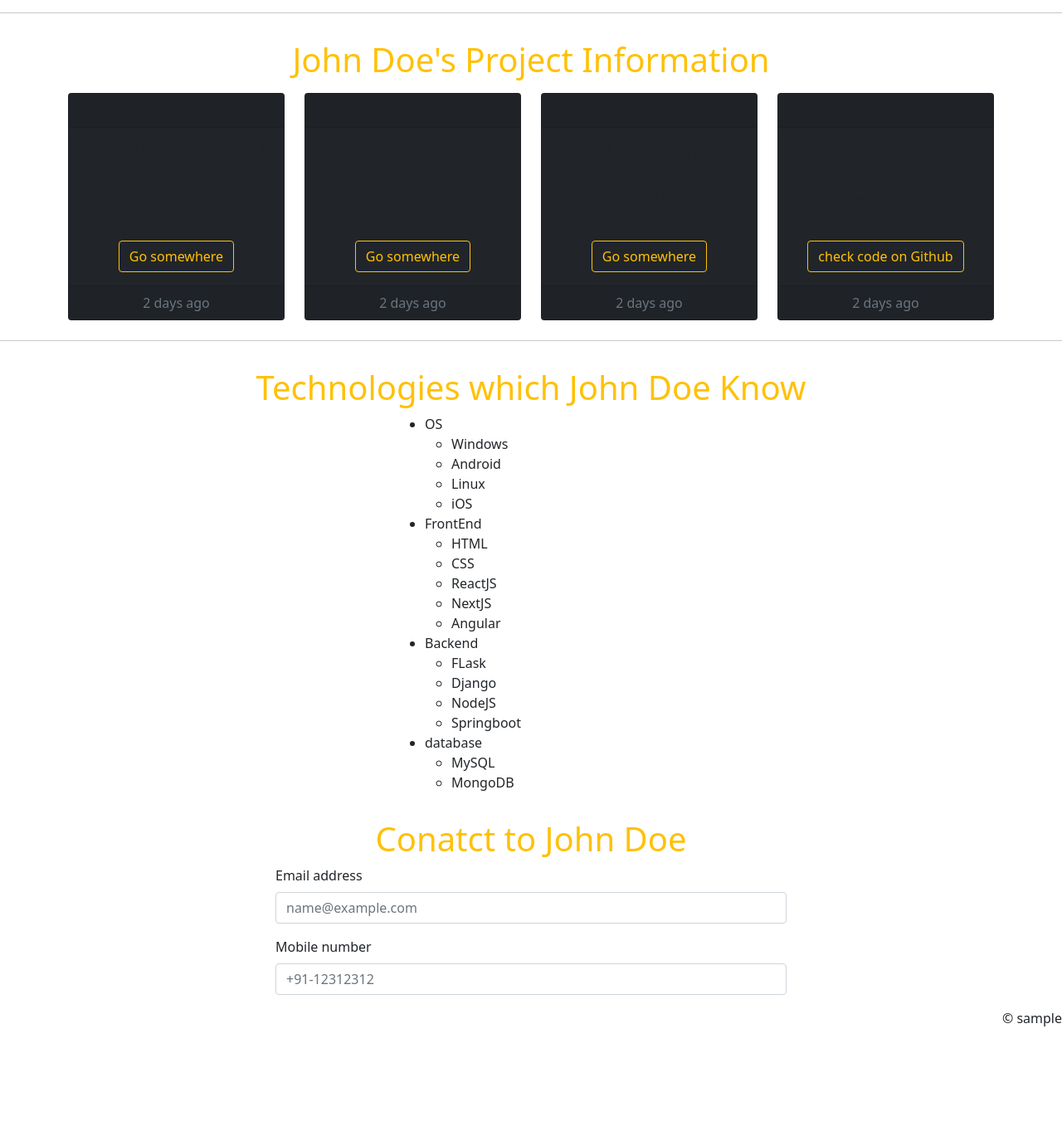
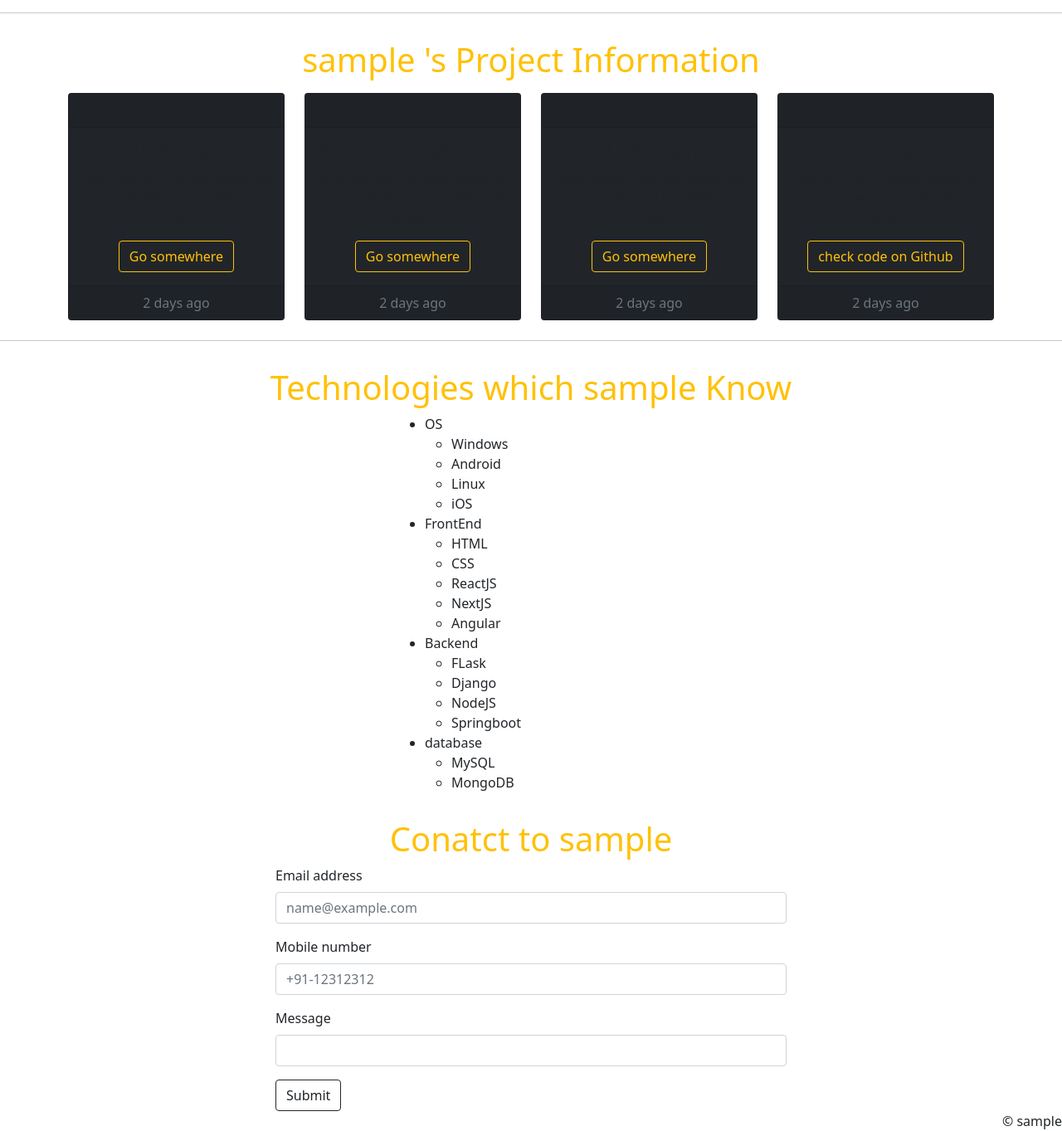
Before and after one commit to AnitaPK/B62, a Flask app: template flask/portfolio_flask/templates/index.html in a window 1280 px wide. Shown: the part 954-2317 px from the top of the page at 83% size. Before the commit the page ends 2191 px from the top, so only its background shows below. Run offline with Flask 3, Linux system fonts and the light colour scheme; the template is opened without the code that fills it: most values are stand-ins (such as "Sample title", 1, 10 or a date in 2020).

Commit message:
started project

```diff
--- /dev/null
+++ b/ToDoManagement/backend/app.py
@@ -0,0 +1,37 @@
+import pymysql.cursors
+from flask import Flask, render_template,request, redirect
+import pymysql
+
+app = Flask(__name__)
+
+def get_connection():
+    return pymysql.connect(
+        host='localhost',
+        user='root',
+        password='root',
+        db='todos_62',
+        cursorclass=pymysql.cursors.DictCursor
+    )
+
+@app.route('/')
+def index():
+    connection = get_connection()
+    cursor = connection.cursor()
+    cursor.execute("select * from tasks;")
+    todos = cursor.fetchall()
+    connection.close()
+    return render_template('taskPage.html', todos=todos)
+
+@app.route('/addTask', methods=['POST'])
+def addNewTask():
+    taskName = request.form.get('taskName')
+    connection = get_connection()
+    cursor = connection.cursor()
+    cursor.execute("insert into tasks (task_name) values (%s);", (taskName,))
+    connection.commit()
+    connection.close()
+
+    return redirect('/')
+
+if __name__ == '__main__':
+    app.run(debug=True)
--- a/flask/portfolio_flask/app.py
+++ b/flask/portfolio_flask/app.py
@@ -1,4 +1,4 @@
-from flask import Flask, render_template
+from flask import Flask, render_template, request
 
 app = Flask(__name__)
 
@@ -6,7 +6,13 @@ app = Flask(__name__)
 def home():
     return render_template('index.html', userName='Rosie', email='rosie@gmail.com', mobNumber='3453455556')
 
-
+@app.route('/submit', methods=['POST'])
+def submit():
+    email_id = request.form.get('EmailID')
+    mobNumber = request.form.get('MobileNUMBER')
+    message = request.form.get('messageCONTENT')
+    print(email_id)
+    return render_template('submitForm.html', userName='Rosie', email_id=email_id,mobNumber=mobNumber,message=message)
 
 if __name__ == '__main__':
     app.run(debug=True)
--- a/flask/portfolio_flask/templates/index.html
+++ b/flask/portfolio_flask/templates/index.html
@@ -20,7 +20,9 @@
 
     <nav class="navbar navbar-expand-lg navbar-dark bg-dark sticky-top">
         <div class="container-fluid">
-    <button class="navbar-toggler" type="button" data-bs-toggle="collapse" data-bs-target="#navbarSupportedContent" aria-controls="navbarSupportedContent" aria-expanded="false" aria-label="Toggle navigation">
+            <button class="navbar-toggler" type="button" data-bs-toggle="collapse"
+                data-bs-target="#navbarSupportedContent" aria-controls="navbarSupportedContent" aria-expanded="false"
+                aria-label="Toggle navigation">
                 <span class="navbar-toggler-icon"></span>
             </button>
             <div class="collapse navbar-collapse" id="navbarSupportedContent">
@@ -32,9 +34,7 @@
                         <a class="nav-link" href="#perInfo">Personal Info</a>
                     </li>
                     <li class="nav-item dropdown">
-          <a class="nav-link dropdown-toggle" href="#projectInfo"
-
-          >
+                        <a class="nav-link dropdown-toggle" href="#projectInfo">
                             Project Info
                         </a>
                         <!-- <ul class="dropdown-menu" aria-labelledby="navbarDropdown">
@@ -45,7 +45,7 @@
           </ul> -->
                     </li>
                     <li class="nav-item">
-          <a class="nav-link" href="#conatctForm" tabindex="-1" >contact me</a>
+                        <a class="nav-link" href="#conatctForm" tabindex="-1">contact me</a>
                     </li>
                 </ul>
 
@@ -71,7 +71,7 @@
 
     <hr>
     <section id="perInfo">
-        <h1 class="text-warning text-center pt-3">John Doe's Personal Information</h1>
+        <h1 class="text-warning text-center pt-3"><span>{{ userName }} </span>'s Personal Information</h1>
 
         <div class="container mt-2">
             <div class="row">
@@ -99,7 +99,7 @@
     </section>
     <hr>
     <section id="projectInfo">
-        <h1 class="text-warning text-center pt-3">John Doe's Project Information</h1>
+        <h1 class="text-warning text-center pt-3"><span>{{ userName }} </span>'s Project Information</h1>
         <div class="container mt-3">
             <div class="row">
                 <div class="col-12 col-md-6 col-lg-3 mb-2">
@@ -172,7 +172,7 @@
     </section>
     <hr>
     <section id="teckknow">
-        <h1 class="text-warning text-center pt-3">Technologies which John Doe Know</h1>
+        <h1 class="text-warning text-center pt-3">Technologies which <span>{{ userName }} </span> Know</h1>
         <div class="conatiner w-25 mx-auto">
             <ul>
                 <li>OS</li>
@@ -207,19 +207,25 @@
     </section>
 
     <section id="conatctForm">
-        <h1 class="text-warning text-center pt-3">Conatct to John Doe</h1>
+        <h1 class="text-warning text-center pt-3">Conatct to <span>{{ userName }} </span></h1>
 
         <div class="container w-50 mx-auto">
 
-    <form>
+            <form method="POST" action="/submit">
                 <div class="mb-3">
                     <label for="exampleFormControlInput1" class="form-label">Email address</label>
-  <input type="email" class="form-control" id="exampleFormControlInput1" placeholder="name@example.com">
+                    <input type="email" class="form-control" id="exampleFormControlInput1"
+                        placeholder="name@example.com" name="EmailID">
                 </div>
                 <div class="mb-3">
                     <label for="exampleFormControlInput1" class="form-label">Mobile number</label>
-  <input type="text" class="form-control" id="exampleFormControlInput2" placeholder="+91-12312312">
+                    <input type="text" class="form-control" id="exampleFormControlInput2" placeholder="+91-12312312" name="MobileNUMBER">
                 </div>
+                <div class="mb-3">
+                    <label for="exampleFormControlInput3" class="form-label">Message</label>
+                    <input type="text" class="form-control" id="exampleFormControlInput3" name="messageCONTENT">
+                </div>
+                <input type="submit" class="btn btn-outline-dark"/>
             </form>
         </div>
     </section>
```
Also changed, not shown: ToDoManagement/backend/templates/taskPage.html (added, +22 -0 lines), flask/portfolio_flask/templates/submitForm.html (added, +23 -0 lines). Lines whose indentation alone changed are shown as unchanged.
